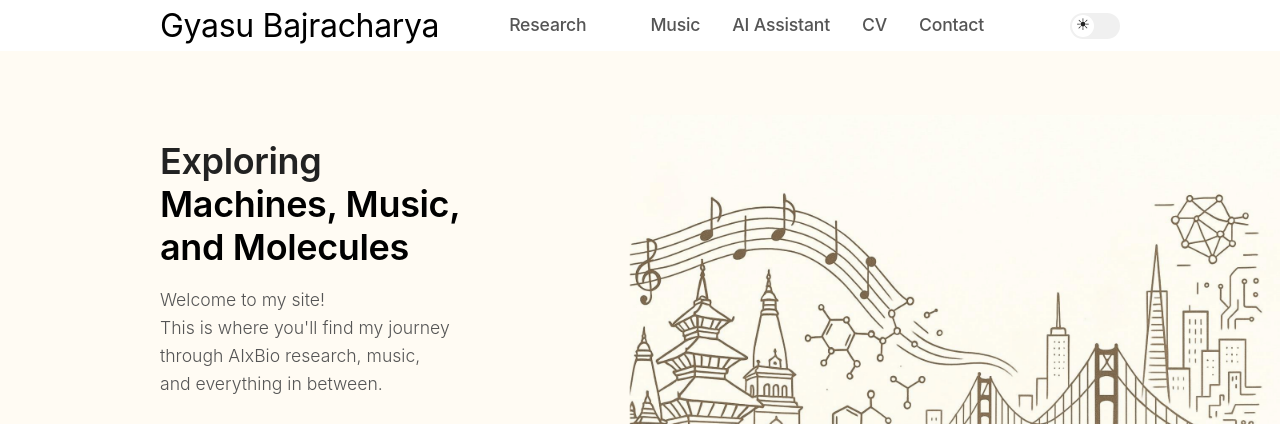
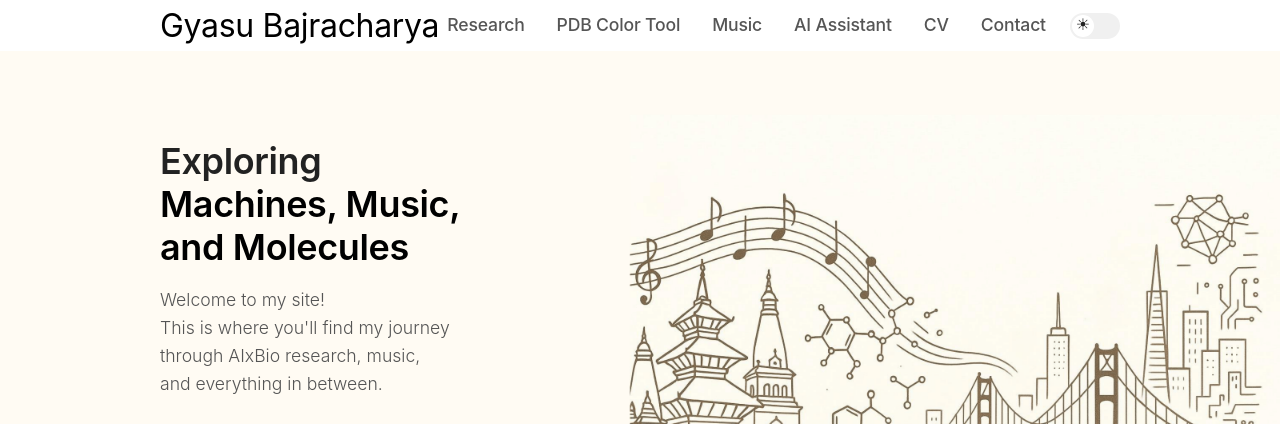
Before and after one commit to Gyasu/gyasu.github.io, a website: page index.html in a window 1280 px wide. Shown: the top 424 px of the page. Drawn offline with nearby package versions, Linux system fonts and the light colour scheme.

Commit message:
link typo fix

```diff
--- a/index.html
+++ b/index.html
@@ -17,7 +17,7 @@
       <a href="#" class="logo">Gyasu Bajracharya</a>
       <ul class="nav-links">
         <li><a href="#research">Research</a></li>
-        <li><a href="structure-coloring-studio.html"</a></a></li>
+        <li><a href="structure-coloring-studio.html">PDB Color Tool</a></a></li>
         <li><a href="#music">Music</a></li>
         <li><a href="chatbot.html">AI Assistant</a></li>
         <li><a href="#cv">CV</a></li>
```
